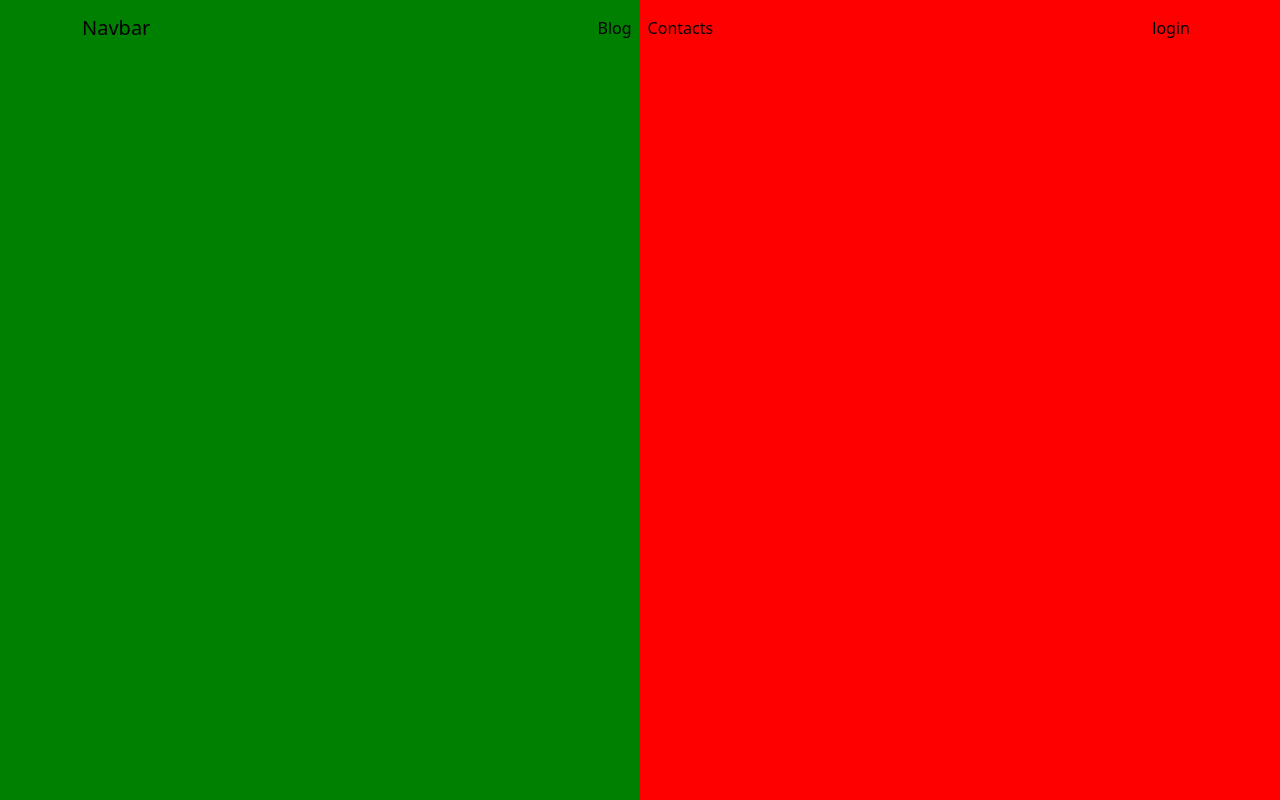
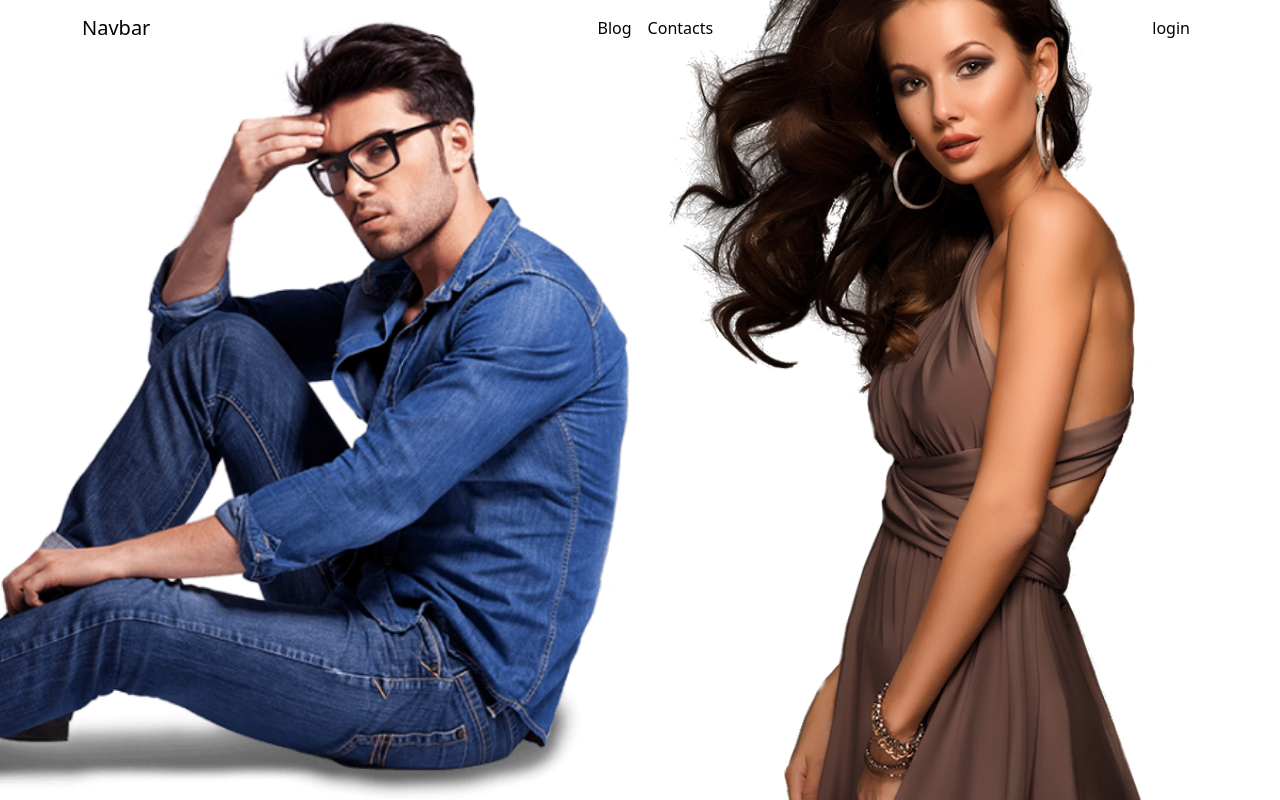
Before and after one commit to TA-rathnayaka/DUTY-fashion, a React (Create React App) app in the folder client/: page / in a window 1280 px wide. Built offline with nearby package versions, Linux system fonts and the light colour scheme.

Commit message:
Homepage grid item style

```diff
--- a/client/public/index.html
+++ b/client/public/index.html
@@ -10,6 +10,12 @@
       integrity="sha384-QWTKZyjpPEjISv5WaRU9OFeRpok6YctnYmDr5pNlyT2bRjXh0JMhjY6hW+ALEwIH"
       crossorigin="anonymous"
     />
+    <link rel="preconnect" href="https://fonts.googleapis.com" />
+    <link rel="preconnect" href="https://fonts.gstatic.com" crossorigin />
+    <link
+      href="https://fonts.googleapis.com/css2?family=Roboto:ital,wght@0,100;0,300;0,400;0,500;0,700;0,900;1,100;1,300;1,400;1,500;1,700;1,900&display=swap"
+      rel="stylesheet"
+    />
   </head>
   <body>
     <div id="root"></div>
--- a/client/src/components/HomePageContent.js
+++ b/client/src/components/HomePageContent.js
@@ -1,15 +1,44 @@
 import React, { useState } from "react";
 import HomePageGridItem from "./HomePageGridItem/HomePageGridItem";
+import men from "./HomePageGridItem/images/men.png";
+import women from "./HomePageGridItem/images/women.png";
 
 function HomePageContent() {
   const [getGridElement, setGridElement] = useState(null);
+  let firstGridSize = 6;
+  let secondGridSize = 6;
+  if (getGridElement == 0) {
+    firstGridSize = 8;
+    secondGridSize = 4;
+  } else if (getGridElement == 1) {
+    firstGridSize = 4;
+    secondGridSize = 8;
+  } else {
+    firstGridSize = 6;
+    secondGridSize = 6;
+  }
+
   return (
     <div
       className="row container-fluid"
       style={{ padding: "0", margin: "0px" }}
     >
-      <HomePageGridItem img="green" />
-      <HomePageGridItem img="red" />
+      <HomePageGridItem
+        id="0"
+        img={men}
+        setOnTop={setGridElement}
+        gridSize={firstGridSize}
+        typeName={"Male"}
+        typeColor={"#A0DEFF"}
+      />
+      <HomePageGridItem
+        id="1"
+        img={women}
+        setOnTop={setGridElement}
+        gridSize={secondGridSize}
+        typeName={"Female"}
+        typeColor={"#f8cba6"}
+      />
     </div>
   );
 }
--- a/client/src/components/HomePageGridItem/HomePageGridItem.css
+++ b/client/src/components/HomePageGridItem/HomePageGridItem.css
@@ -1,9 +1,34 @@
 .grid-item {
-  transition: transform 0.1s ease-in-out;
+  position: relative;
+  height: 100vh;
+  overflow: hidden;
 }
 
-.grid-item:hover {
-  transform: scaleX(1.8);
+.grid-item-inner {
+  transition: transform 0.1s ease-in-out;
+  background-size: cover;
+  background-position: center;
+  background-repeat: no-repeat;
+  width: 100%;
+  height: 100%;
+  filter: blur(0) grayscale(0);
+}
+
+.grid-item-inner::after {
+  content: "";
+  position: absolute;
+  top: 0;
+  left: 0;
+  width: 100%;
+  height: 100%;
+  background: rgba(255, 255, 255, 0);
+  transition: background 0.1s ease-in-out;
+  z-index: 1;
+}
+
+.grid-item:hover .grid-item-inner {
+  transform: scale(1.8);
+  filter: blur(10px) grayscale(100%);
 }
 
 .grid-container {
@@ -14,4 +39,21 @@
 .grid-container > div {
   flex: 1 0 50%;
   height: 50vh;
+  overflow: hidden;
 }
+
+.grid-item a {
+  position: absolute;
+  z-index: 2;
+  font-size: 100px;
+  font-family: "Roboto", sans-serif;
+  font-weight: 500;
+  font-style: normal;
+  opacity: 0;
+  transition: opacity 0.1s ease-in-out;
+  text-decoration: none;
+}
+
+.grid-item:hover a {
+  opacity: 1;
+}
--- a/client/src/components/HomePageGridItem/HomePageGridItem.js
+++ b/client/src/components/HomePageGridItem/HomePageGridItem.js
@@ -1,12 +1,37 @@
-import React, { useState } from "react";
+import React from "react";
 import "./HomePageGridItem.css";
 
-function HomePageGridItem({ img }) {
+function HomePageGridItem({
+  img,
+  id,
+  setOnTop,
+  gridSize,
+  typeName,
+  typeColor,
+}) {
   return (
     <div
-      className="grid-item col-lg-6 col-sm-12"
-      style={{ backgroundColor: img, height: "100vh" }}
-    ></div>
+      className={`grid-item col-lg-${gridSize} col-sm-12 d-flex align-items-center justify-content-center p-0`}
+      onMouseOver={() => {
+        setOnTop(id);
+      }}
+      onMouseLeave={() => {
+        setOnTop(null);
+      }}
+    >
+      <div
+        className="grid-item-inner"
+        style={{
+          backgroundImage: `url(${img})`,
+          backgroundSize: "cover",
+          backgroundPosition: "right",
+          backgroundRepeat: "no-repeat",
+        }}
+      ></div>
+      <a href="#" style={{ color: typeColor }}>
+        {typeName}
+      </a>
+    </div>
   );
 }
 
```
Also changed, not shown: client/src/components/HomePageGridItem/images/men.png (added), client/src/components/HomePageGridItem/images/women.png (added).
